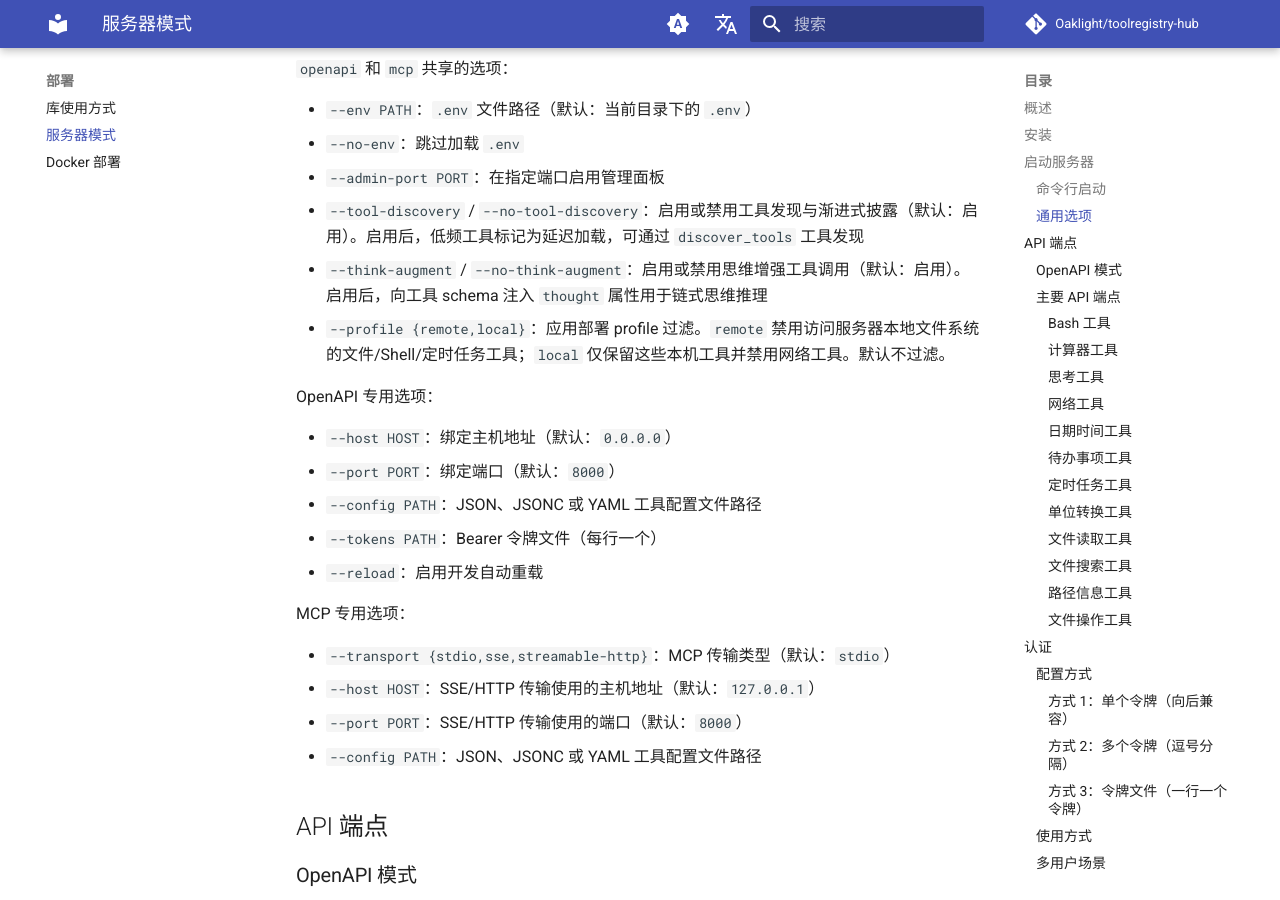
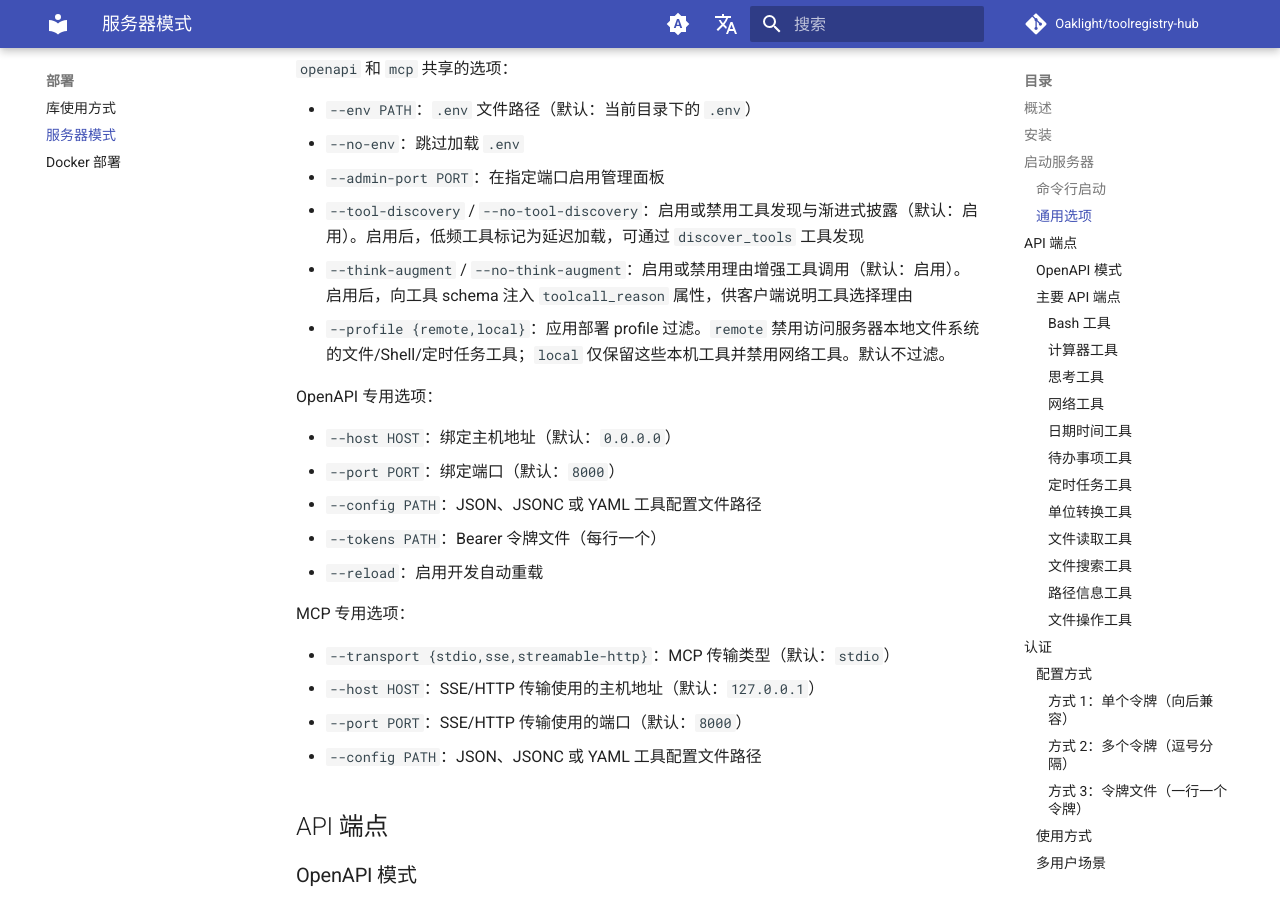
Before and after one commit to Oaklight/toolregistry-hub, an MkDocs documentation site: the page built from docs/server.md, in a window 1280 px wide and 900 px high, scrolled down 1366 px. Built offline with MkDocs 1.6.1 and Material for MkDocs 9.7.7, drawn with Linux system fonts in a browser that asks for light colours; comment, search, counter and statistics services are not loaded.

Commit message:
docs: clarify think augment schema field

```diff
--- a/docs/server.md
+++ b/docs/server.md
@@ -59,7 +59,7 @@ toolregistry-hub mcp --transport stdio
 - `--no-env`：跳过加载 `.env`
 - `--admin-port PORT`：在指定端口启用管理面板
 - `--tool-discovery` / `--no-tool-discovery`：启用或禁用工具发现与渐进式披露（默认：启用）。启用后，低频工具标记为延迟加载，可通过 `discover_tools` 工具发现
-- `--think-augment` / `--no-think-augment`：启用或禁用思维增强工具调用（默认：启用）。启用后，向工具 schema 注入 `thought` 属性用于链式思维推理
+- `--think-augment` / `--no-think-augment`：启用或禁用理由增强工具调用（默认：启用）。启用后，向工具 schema 注入 `toolcall_reason` 属性，供客户端说明工具选择理由
 - `--profile {remote,local}`：应用部署 profile 过滤。`remote` 禁用访问服务器本地文件系统的文件/Shell/定时任务工具；`local` 仅保留这些本机工具并禁用网络工具。默认不过滤。
 
 OpenAPI 专用选项：
```
